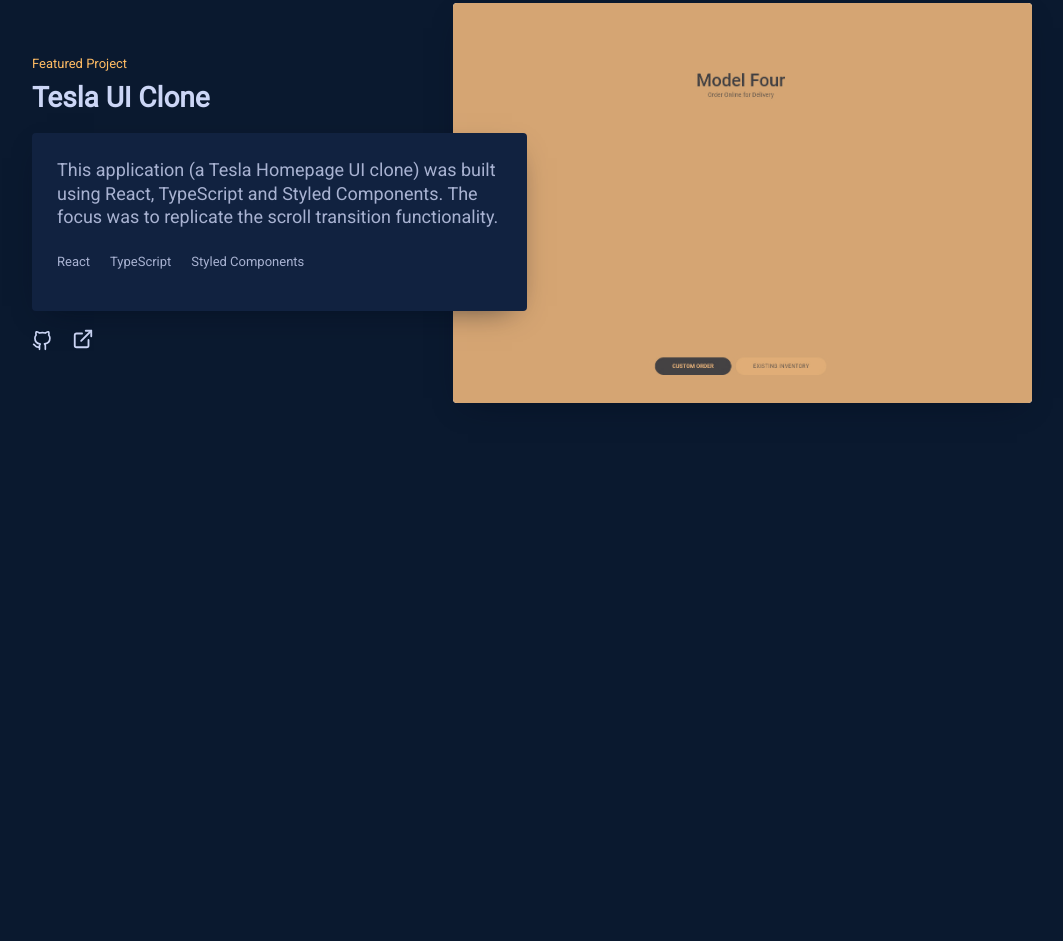
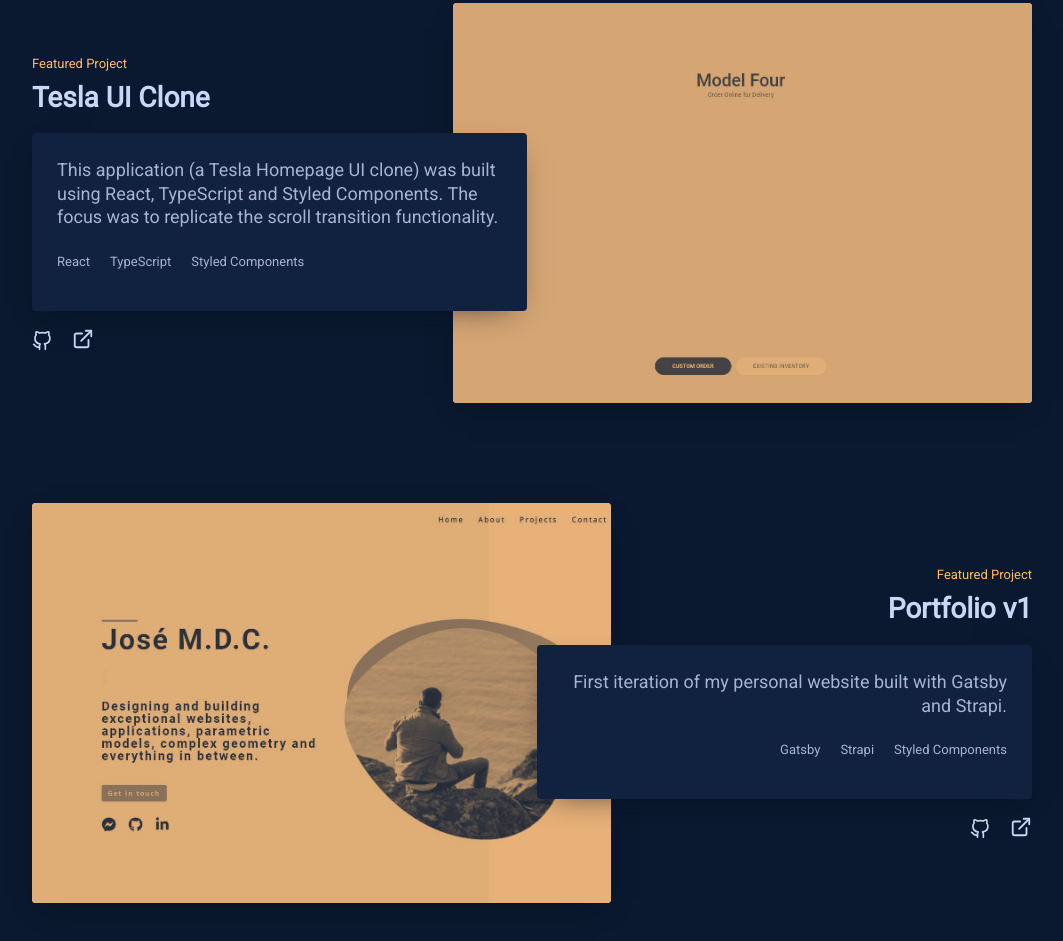
Before and after one commit to jmdc89/Portfoliov5, a Gatsby site: page / in a window 1280 px wide. Shown: the part 3256-4197 px from the top of the page, without its empty margins (108-1171 px from the left). Before the commit the page ends 3759 px from the top, so only its background shows below. Built offline with nearby package versions, Linux system fonts and the light colour scheme; Gatsby itself is replaced by a stand-in of ours.

Commit message:
portfoliov1

```diff
--- a/gatsby-config.js
+++ b/gatsby-config.js
@@ -1,6 +1,6 @@
 module.exports = {
   siteMetadata: {
-    title: "Portfolio",
+    title: "Jose Manuel Dominguez",
   },
   plugins: [
     // {
--- a/package.json
+++ b/package.json
@@ -1,5 +1,5 @@
 {
-  "name": "portfolio",
+  "name": "Jose Manuel Dominguez",
   "version": "1.0.0",
   "private": true,
   "description": "Portfolio",
--- a/src/components/sections/featured.js
+++ b/src/components/sections/featured.js
@@ -531,6 +531,52 @@
         </div>
       </StyledProject>
 
+      <StyledProject>
+        <div className="project-content">
+          <div>
+            <p className="project-overline">Featured Project</p>
+            <h3 className="project-title">
+              <a>Portfolio v1</a>
+            </h3>
+          </div>
+
+          <div className="project-description">
+            First iteration of my personal website built with Gatsby and Strapi.
+            <ul className="project-tech-list">
+              <li>Gatsby</li>
+              <li>Strapi</li>
+              <li>Styled Components</li>
+            </ul>
+          </div>
+
+          <div className="project-links">
+            <a
+              aria-label="GitHub Link"
+              href="https://github.com/jmdc89/gatsby-strapi-Portfolio-2021"
+            >
+              <Icon name="GitHub" />
+            </a>
+            <a
+              aria-label="External Link"
+              className="external"
+              href="https://portwebsitev1.netlify.app/"
+            >
+              <Icon name="External" />
+            </a>
+          </div>
+        </div>
+
+        <div className="project-image">
+          <a>
+            <StaticImage
+              src="../../images/projects/portfoliov1.JPG"
+              alt="Tesla Ui Clone"
+              className="img"
+            />
+          </a>
+        </div>
+      </StyledProject>
+
       {/* </StyledProjectsGrid> */}
     </section>
   );
```
Also changed, not shown: src/images/projects/portfoliov1.JPG (added).
